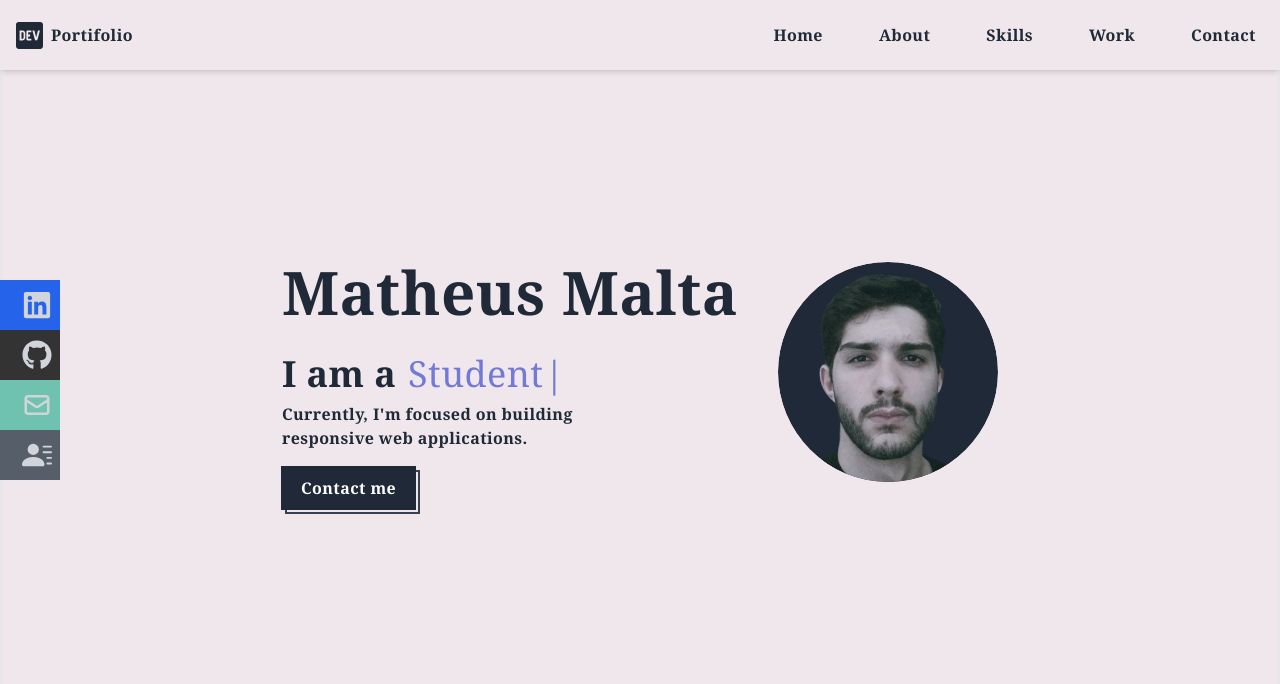
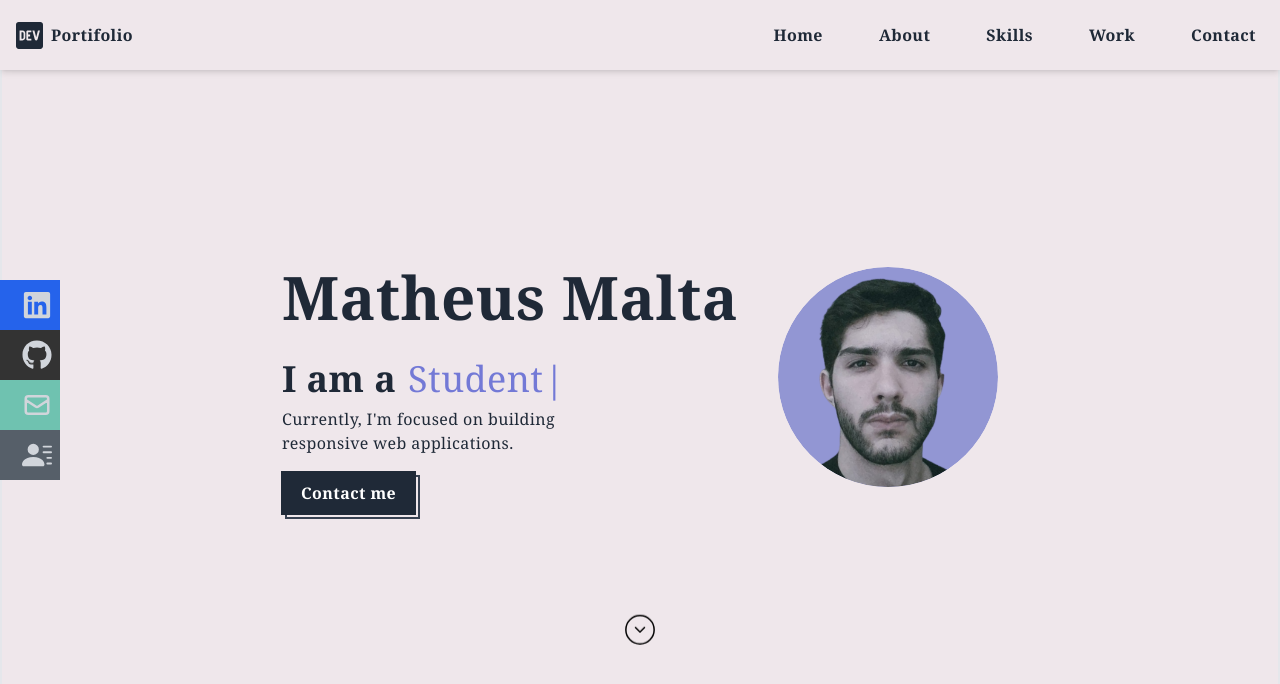
Before and after one commit to MatheusMalta002/portifolio-react, a React (Vite) app: page / in a window 1280 px wide. Shown: the top 684 px of the page. Built offline with nearby package versions, Linux system fonts and the light colour scheme.

Commit message:
adding scroll arrow down effect

```diff
--- a/src/components/About/About.jsx
+++ b/src/components/About/About.jsx
@@ -1,17 +1,8 @@
-import React from 'react'
-import { CiCircleChevDown } from 'react-icons/ci';
-
 
 
 export const About = () => {
   return (
     <>
-    <div className="w-screen min-h-screen flex flex-col justify-center items-center relative border-2px-[80px] py-[80px] border-black">
-        <div className='w-full flex justify-center text-center'>
-            <CiCircleChevDown className='absolute top-[-50px] text-4xl
-            animate-bounce font-extrabold'/>
-        </div>
-    </div>
 
   </>
   );
--- a/src/components/Home/Home.jsx
+++ b/src/components/Home/Home.jsx
@@ -3,19 +3,24 @@ import Social_Icons from './Social_Icons/Social_Icons'
 import Typewriter from 'typewriter-effect'
 import image from '../../assets/photo.png'
 import { motion } from 'framer-motion'
+import {CiCircleChevDown} from 'react-icons/ci'
 
 function Home() {
 
     return (
         <>
-        <section className='min-w-screen min-h-screen flex flex-col justify-start items-center border-2 px-[50px] sm:px-[300px] xs:px-[200px]'>
+        <section className='min-w-screen min-h-screen flex flex-col justify-center items-center border-2 px-[50px] sm:px-[300px] xs:px-[200px]'>
             {/* Social Icons */}
             <Social_Icons />
             {/* main container */}
-            <motion.div className='flex  justify-center items-center flex-row min-h-screen pt-[75px] xs:pb-10  flex-shrink-0'
-            initial={{opacity:0, x:-100}} animate={{opacity:1, x:0}} transition={{duration: "1"}} >
+            <motion.div className='flex  justify-center items-center flex-col  pt-[75px] xs:pb-10  flex-shrink-0'
+                initial={{opacity:0, x:-100}}
+                animate={{opacity:1, x:0}}
+                transition={{duration: "1"}} >
+
+                <div className='md:flex justify-center w-full py-10 sm:hidden xs:hidden'></div>
                 <div className='flex md:flex-row sm:flex-col-reverse xs:flex-col-reverse'>
-                    <div className='flex font-custom flex-col items-start justify-center text-gray-800 xs:mt-7 sm:mt-14 md:mt-0 xs:mb-16'>
+                    <div className='flex font-custom flex-col items-start justify-center text-gray-800 xs:mt-7 sm:mt-14 md:mt-0'>
                         <h1 className='flex 2xl:text-7xl md:text-6xl sm:text-5xl xs:text-[40px] transition-all duration-500 whitespace-nowrap  xs:mb-5 sm:mb-5 md:mb-8'>
                             Matheus Malta
                         </h1>
@@ -33,7 +38,7 @@ function Home() {
                                 />
                             </span>
                         </h1>
-                        <p className='text-gray-800 whitespace-normal flex-shrink-0 xs:mb-5 sm:mb-5 md:mb-5 md:w-[75%] sm:w-[75%]'>
+                        <p className='text-gray-800 font-light whitespace-normal flex-shrink-0 xs:mb-5 sm:mb-5 md:mb-5 md:w-[75%] sm:w-[75%]'>
                             Currently, I'm focused on building responsive web applications.
                         </p>
                         <button className='btn_Contact ml-[3px]'>
@@ -44,11 +49,15 @@ function Home() {
                     {/* IMAGEM */}
                     <div className='h-full w-full flex items-center justify-center md:ml-10 xs:ml-0'>
                         <div className=' md:w-[220px] md:h-[220px] sm:w-[200px] sm:h-[200px] xs:w-[180px] xs:h-[180px] rounded-full overflow-hidden transition-all duration-500'>
-                            <img src={image} alt="photo" className='object-cover w-full h-full rounded-full bg-gray-800' />
+                            <img src={image} alt="photo" className='object-cover w-full h-full rounded-full bg-[#9296d3]' />
                         </div>
                     </div>
                 </div>
+                <div className='flex justify-center items-end w-full md:text-4xl sm:text-3xl xs:text-3xl h-[130px]'>
+                    <CiCircleChevDown className=' animate-bounce'/>
+                </div>
             </motion.div>
+
         </section>
         </>
     )
--- a/src/components/NavBar/NavBar.jsx
+++ b/src/components/NavBar/NavBar.jsx
@@ -37,13 +37,13 @@ function Navbar(){
       </ul>
 
       {/* Hamburger */}
-      <div onClick={handleClick} className='md:hidden z-10 text-gray-800 cursor-pointer text-2xl'>{!nav ? <FaBars /> : <FaTimes />}</div>
+      <div onClick={handleClick} className='md:hidden z-10  cursor-pointer text-2xl'>{!nav ? <FaBars className='text-gray-800 ' /> : <FaTimes className='text-[#EFE7EB]' />}</div>
 
       {/* Mobile menu */}
-      <ul className={ (!nav) ? 'hidden' : 'absolute top-0 left-0 w-full font-custom h-screen bg-[#EFE7EB] flex flex-col justify-center items-center md:hidden'}>
+      <ul className={ (!nav) ? 'hidden' : 'absolute top-0 right-0 w-[65%] font-custom h-screen bg-gray-800  flex flex-col justify-center items-center md:hidden'}>
 
       {navItems.map(item => (
-      <li className='py-5 hover:border-b text-3xl border-gray-800 mx-0'key={item.id}>
+      <li className='py-5 hover:border-b text-[15px] text-[#EFE7EB] border-[#EFE7EB] mx-0'key={item.id}>
         <Link onClick={handleClick} to={item.id} smooth={true} duration={500}>{item.text}</Link>
       </li>))}
       </ul>
```
